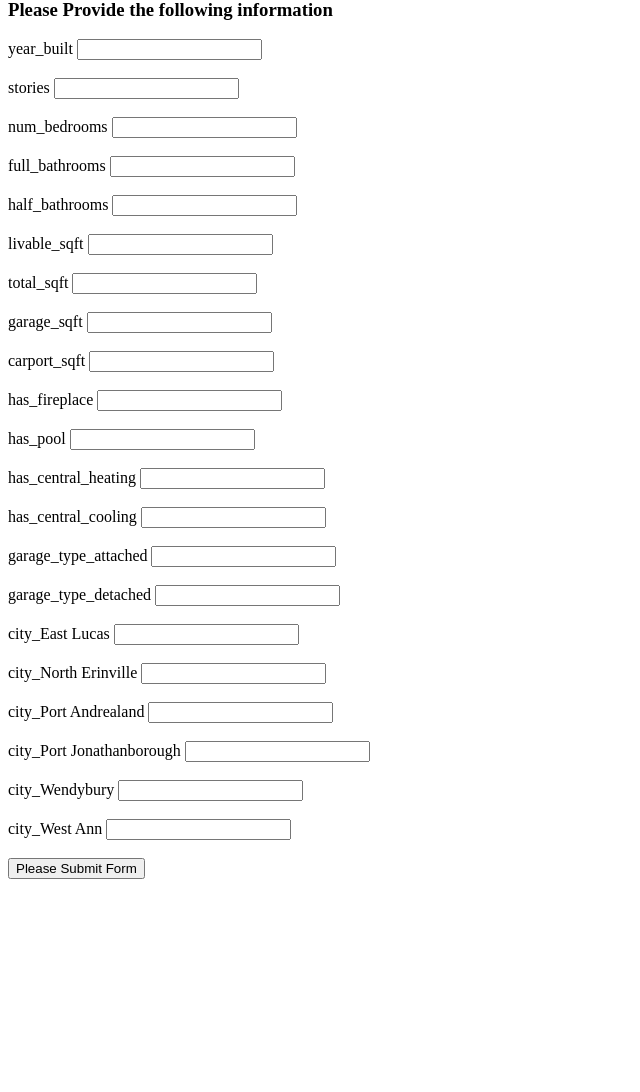
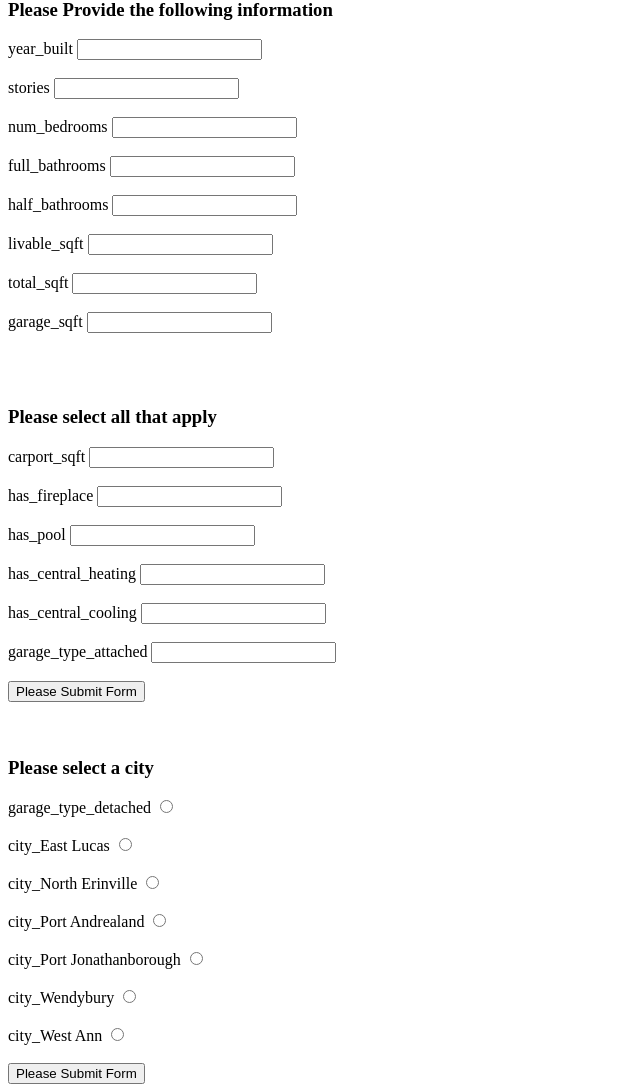
Before and after one commit to Claire56/House_value_estimate, a Flask app: page /home-info in a window 1280 px wide. Shown: the part 20-1112 px from the top of the page, without its empty margins (0-640 px from the left). Before the commit the page ends 899 px from the top, so only its background shows below. Run offline with Flask 2, Linux system fonts and the light colour scheme; parts of the project's set-up code (start-up, migrations or seed data) failed here and were passed over.

```diff
--- a/Templates/home_info.html
+++ /dev/null
@@ -1,32 +0,0 @@
-
-
-{%  extends  'base.html' %}
-
-{% block head %}
-
-<title> House information </title>
-<meta name="description" content="get information about a clients home">
-
-{% endblock %}
-
-
-{% block content %}
-<div class='c3'>
-	<form action= "/sht_value">
-		<h3> Please Provide the following information </h3>
-
-		{% for feature in features %}
-		{{feature}}
-		<input type="number" name= {{feature}}>   <br/> <br/>
-		{% endfor %}
-
-
-		<input type="submit" value="Please Submit Form">
-
-	</form>
-
-
-
-</div>
-
-{% endblock %}
--- a/server.py
+++ b/server.py
@@ -87,6 +87,7 @@ def loc_value():
 
 @app.route('/sht_value')
 def get_value():
+	# add comment
 
 	home_features = [request.args.get(i) or 0.0 for i in features]
 
@@ -94,6 +95,7 @@ def get_value():
 
 	predicted = model.predict([home_features])
 	predicted = round(predicted[0],2)
+	predicted = "{:,}".format(predicted)
 
 	return render_template('home_value.html', predicted = predicted)
 
--- a/Static/styles.css
+++ b/static/styles.css
@@ -19,3 +19,7 @@
  .c2 {
  	text-align: center;
  }
+
+
+
+ /*2007.0,1.0,2.0,2.0,0.0,1311.0,1694.0,206.0,0.0,1.0,0.0,1.0,1.0,10748.0,311217.0,0.0,1.0,0.0,0.0,0.0,0.0,0.0,1.0*/
--- /dev/null
+++ b/templates/home_info.html
@@ -0,0 +1,69 @@
+
+
+{%  extends  'base.html' %}
+
+{% block head %}
+
+<title> House information </title>
+<meta name="description" content="get information about a clients home">
+
+{% endblock %}
+
+
+{% block content %}
+<div class='c3'>
+	<form action= "/sht_value">
+		<h3> Please Provide the following information </h3>
+
+		{% for feature in features[:8] %}
+		{{feature}}
+		<input type="number" name= {{feature}}>   <br/> <br/>
+		{% endfor %}
+
+
+
+
+	</form>
+
+ 	<br/> <br/>
+
+</div>
+<div class='c3'>
+	<form action= "/sht_value">
+		<h3> Please select all that apply </h3>
+
+		{% for feature in features[8:14] %}
+		{{feature}}
+		<input type="number" name= {{feature}}>   <br/> <br/>
+		{% endfor %}
+
+
+		<input type="submit" value="Please Submit Form">
+
+	</form>
+
+
+
+</div>
+
+<br/> <br/>
+</div>
+<div class='c3'>
+	<form action= "/sht_value">
+		<h3> Please select a city </h3>
+
+		{% for feature in features[14:] %}
+		{{feature}}
+		<input type="radio" name= {{feature}}>   <br/> <br/>
+		{% endfor %}
+
+
+		<input type="submit" value="Please Submit Form">
+
+	</form>
+
+
+
+</div>
+
+{% endblock %}
```
Also changed, not shown: requirements.txt (+12 -0 lines), templates/homepage.html (renamed from Templates/homepage.html, +5 -4 lines), static/home1.jpeg (renamed from Static/home1.jpeg), static/home2.jpeg (renamed from Static/home2.jpeg), static/home3.jpeg (renamed from Static/home3.jpeg), static/home4.jpeg (renamed from Static/home4.jpeg), static/home6.jpeg (renamed from Static/home6.jpeg), static/hoome5.jpeg (renamed from Static/hoome5.jpeg), templates/base.html (renamed from Templates/base.html), templates/home_value.html (renamed from Templates/home_value.html), 7 other files.
